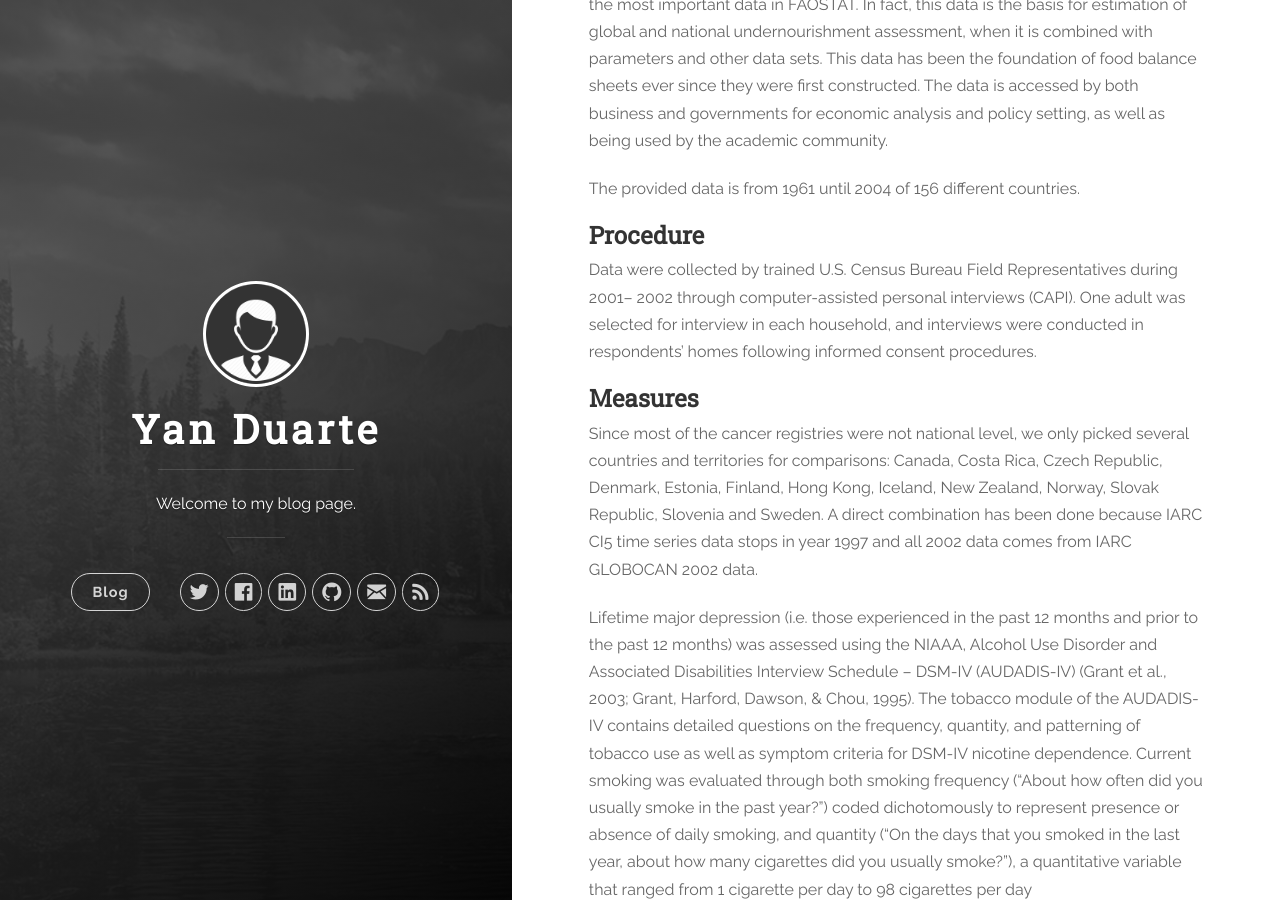
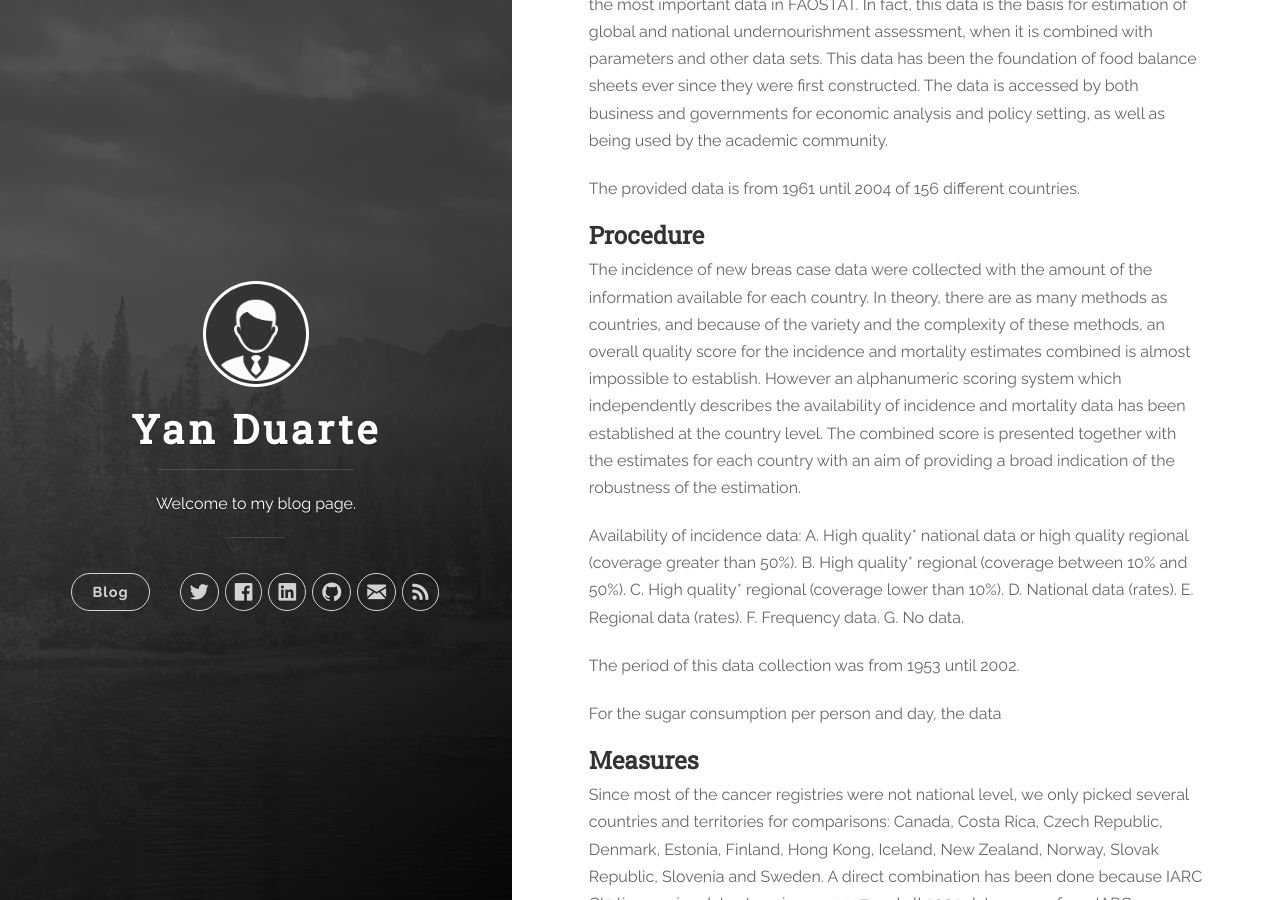
Before and after one commit to yan-duarte/yan-duarte.github.io, a Jekyll site: the page built from _posts/2016-09-01-RMP-Assignment1.md, in a window 1280 px wide and 900 px high, scrolled down 923 px. Built offline with Jekyll 4.4.1, drawn with Linux system fonts in a browser that asks for light colours; nearby versions of some CDN libraries.

Commit message:
Updated 2016-09-01-RMP-Assignment1.md

```diff
--- a/_posts/2016-09-01-RMP-Assignment1.md
+++ b/_posts/2016-09-01-RMP-Assignment1.md
@@ -31,10 +31,21 @@ The provided data is from 1961 until 2004 of 156 different countries.
 
 ## **Procedure**
 
-Data were collected by trained U.S. Census Bureau Field Representatives during 2001–
-2002 through computer-assisted personal interviews (CAPI). One adult was selected for
-interview in each household, and interviews were conducted in respondents’ homes
-following informed consent procedures.
+The incidence of new breas case data were collected with the amount of the information available for each country. In theory, there are as many methods as countries, and because of the variety and the complexity of these methods, an overall quality score for the incidence and mortality estimates combined is almost impossible to establish.
+However an alphanumeric scoring system which independently describes the availability of incidence and mortality data has been established at the country level. The combined score is presented together with the estimates for each country with an aim of providing a broad indication of the robustness of the estimation.
+
+Availability of incidence data:
+A.	High quality* national data or high quality regional (coverage greater than 50%).
+B.	High quality* regional (coverage between 10% and 50%).
+C.	High quality* regional (coverage lower than 10%).
+D.	National data (rates).
+E.	Regional data (rates).
+F.	Frequency data.
+G.	No data.
+
+The period of this data collection was from 1953 until 2002.
+
+For the sugar consumption per person and day, the data
 
 
 ## **Measures**
```
